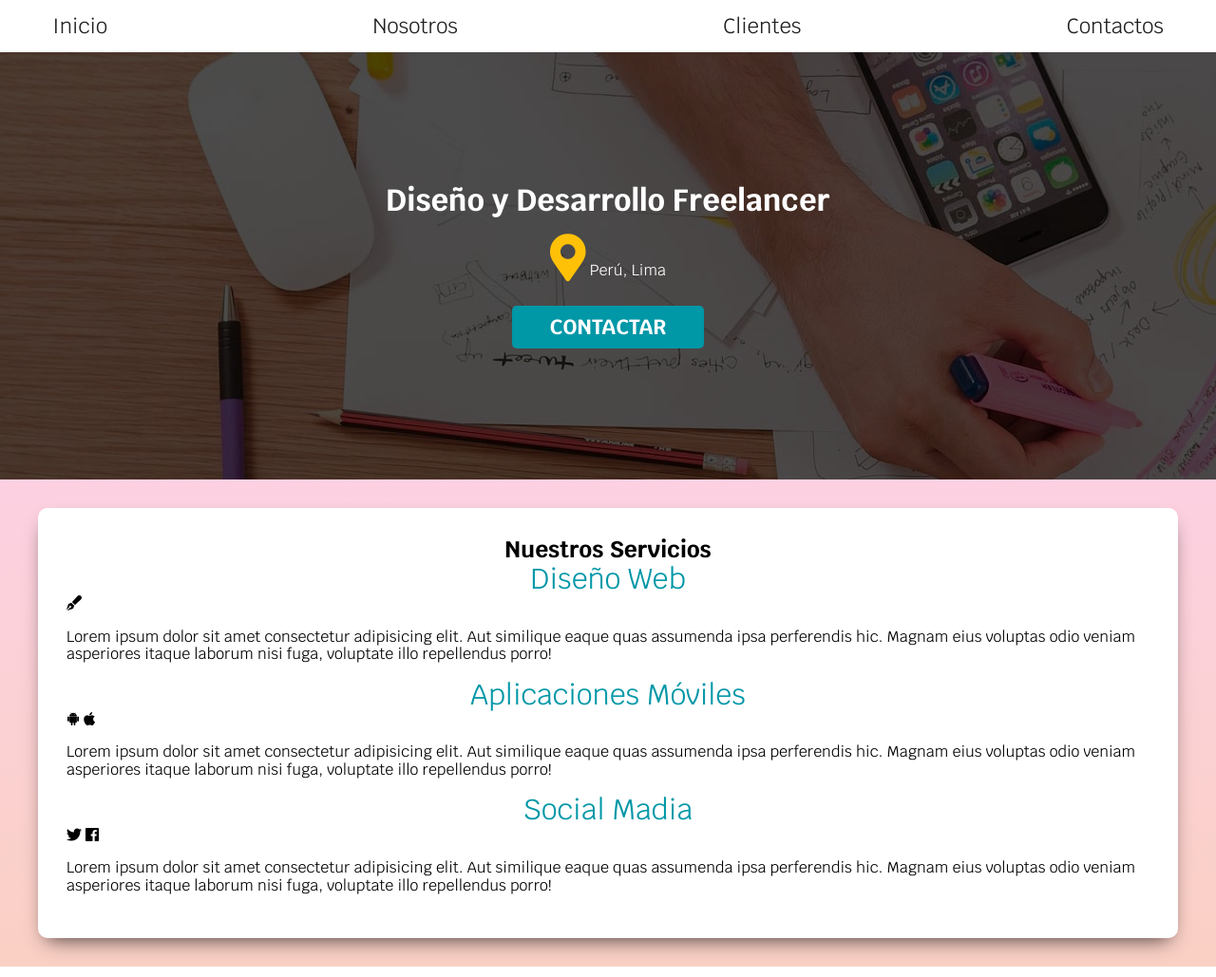
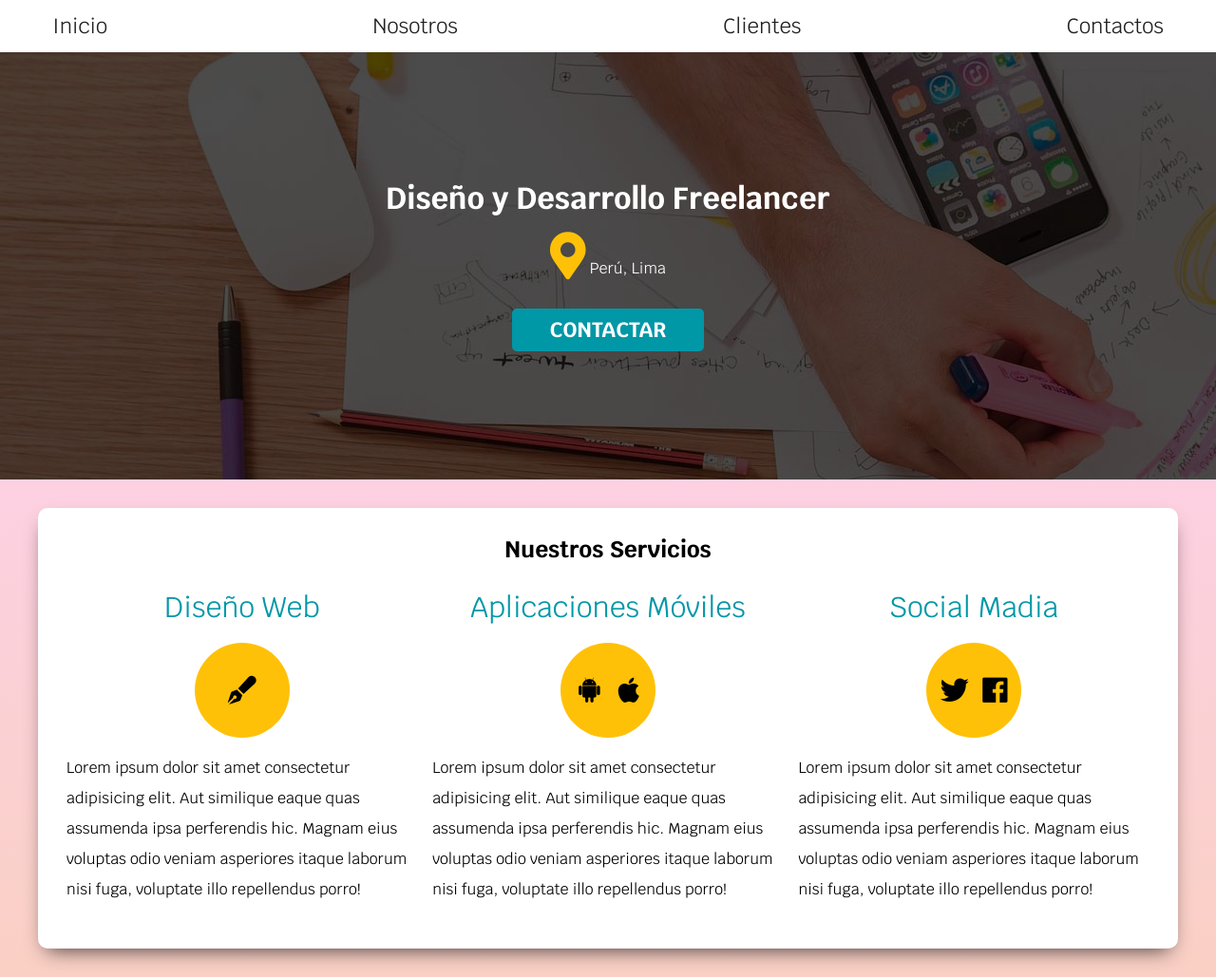
Before and after one commit to maribeltorresg/freelancer-flex, a plain HTML site: page index.html in a window 1280 px wide. Shown: the whole page at 95% size. Drawn offline with nearby package versions, Linux system fonts and the light colour scheme.

Commit message:
Agregando estilos a la seccion Servicios

```diff
--- a/css/style.css
+++ b/css/style.css
@@ -29,6 +29,10 @@ h3 {
     color: var(--secundario);
     font-weight: 400;
     font-size: 3rem;
+}
+p {
+    font-size: 1.6rem;
+    line-height: 2;
 }
 .site-header {
     background-color: #ffffff;
@@ -116,3 +120,31 @@ h3 {
 .servicios {
     margin: 3rem auto;
 }
+.contenedor-servicios {
+    margin-top: 3rem;
+}
+@media (min-width:768px){
+    .contenedor-servicios {
+        display: flex;
+        justify-content: space-between;
+    }
+    .servicio {
+        flex: 0 0 calc(33.3% - 1rem);
+    }
+}
+.servicio {
+    display: flex;
+    flex-direction: column;
+    align-items: center;
+}
+.iconos {
+    align-items: center;
+    background-color: var(--primario);
+    border-radius: 50%;
+    display: flex;
+    font-size: 3rem;
+    justify-content: space-evenly;
+    height: 100px;
+    margin-top: 2rem;
+    width: 100px;
+}
```
